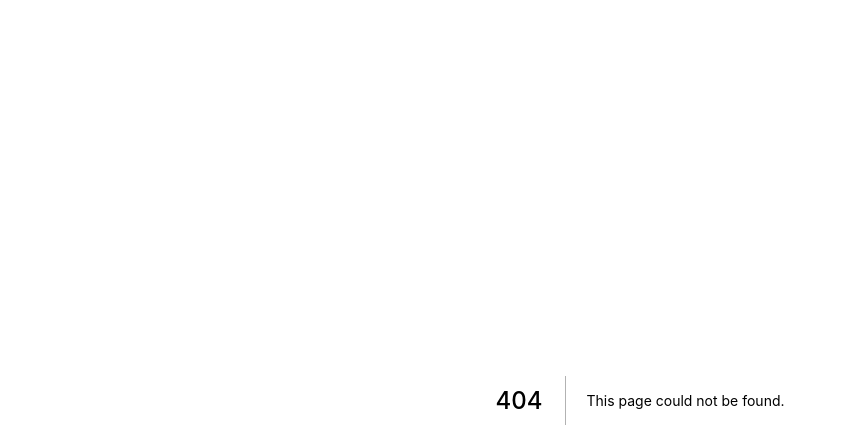
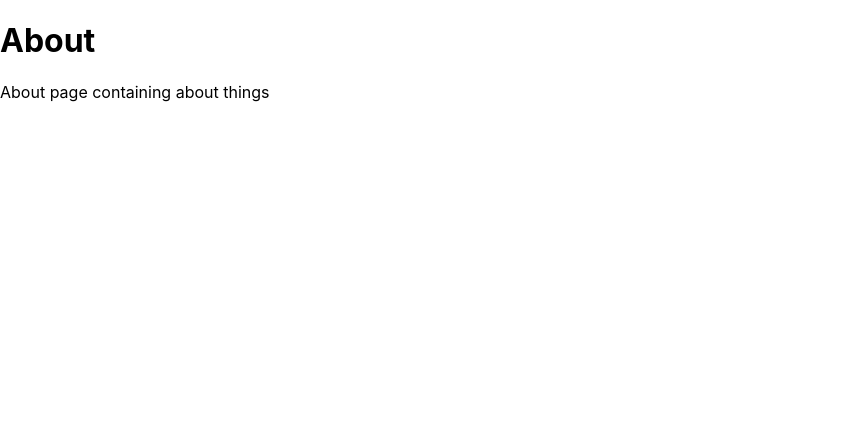
Before and after one commit to Luke-up/portfolio, a Next.js app: page /about in a window 1280 px wide. Before the commit this address had no page. Shown: the top 448 px of the page, without its empty margins (0-847 px from the left). Built offline with nearby package versions, Linux system fonts and the light colour scheme.

Commit message:
next app created

```diff
--- /dev/null
+++ b/pages/about.js
@@ -0,0 +1,10 @@
+function About() {
+  return (
+    <div>
+      <h1>About</h1>
+      <p>About page containing about things</p>
+    </div>
+  );
+}
+
+export default About;
```
